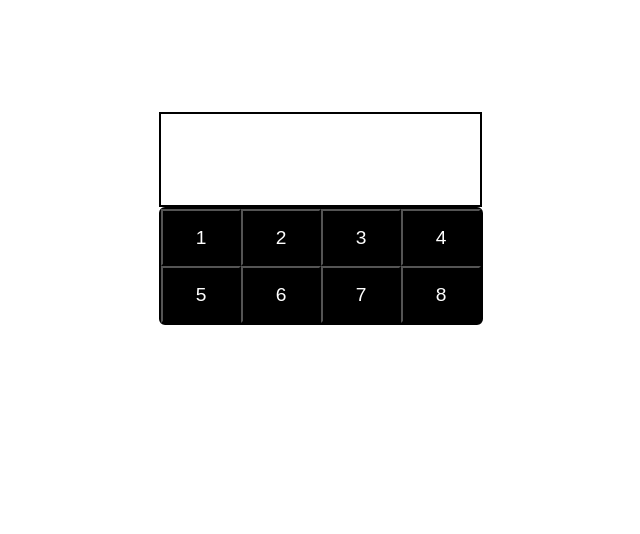
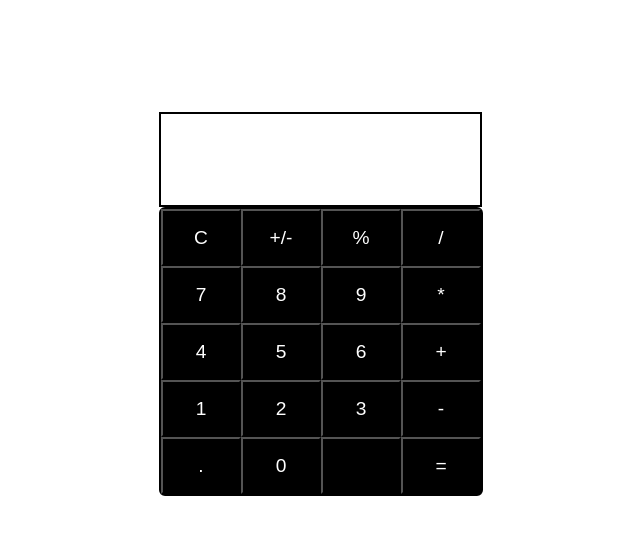
Before and after one commit to ajay09a/React-Calculator, a React (Create React App) app: page / in a window 1280 px wide. Shown: the top 534 px of the page, without its empty margins (319-959 px from the left). Built offline with nearby package versions, Linux system fonts and the light colour scheme.

Commit message:
functionality added

```diff
--- a/src/components/App.js
+++ b/src/components/App.js
@@ -1,42 +1,47 @@
-// import { useState } from "react";
+import { useState } from "react";
 import Screen from "./Screen";
 import Button from "./Button";
 
 function App() {
+  const [btn, setbtn] = useState("")
   const data = [
-    1, 2, 3, 4,
-    5, 6, 7, 8
+    "C", "+/-", "%", "/",
+    7, 8, 9, "*",
+    4, 5, 6, "+",
+    1, 2, 3, "-",
+    ".", 0, null, "=",
   ]
+  const handleClick = (e)=>{
+    e.preventDefault();
+    const btnValue = e.target.value;
+    setbtn(btn+btnValue);
+  }
+  const resetHandle = (e)=>{
+    e.preventDefault();
+    setbtn("");
+  }
+  const changesign = (e)=>{
+    e.preventDefault();
+    setbtn("");
+  }
+  const equalto = (e)=>{
+    e.preventDefault();
+    const total = eval(btn);
+    setbtn(total);
+  }
   return (
     <div className="App">
-      <Screen />
+      <Screen value={btn} />
       <div className="btns">
       {
         data.map((value)=>{
           return(
-            <Button value={value}/>
+            <Button value={value} onClick={
+              value==="="?equalto:
+              value==="+/-"?changesign:
+              value==="C"?resetHandle:handleClick}/>
           )
         })}
-        {/* <Button value={`C`} />
-        <Button value={`+/-`} />
-        <Button value={`%`} />
-        <Button value={`/`} />
-        <Button value={7} />
-        <Button value={8} />
-        <Button value={9} />
-        <Button value={`X`} />
-        <Button value={4} />
-        <Button value={5} />
-        <Button value={6} />
-        <Button value={`+`} />
-        <Button value={3} />
-        <Button value={2} />
-        <Button value={1} />
-        <Button value={`-`} />
-        <Button value={`.`} />
-        <Button value={0} />
-        <Button value={null} />
-        <Button value={`=`} /> */}
       </div>
     </div>
   );
--- a/src/components/Button.js
+++ b/src/components/Button.js
@@ -1,15 +1,10 @@
-import React, { useState } from 'react'
+import React from 'react'
 
-const Button = ({value}) => {
-    const [data, setdata] = useState('')
-    const handleClick = ()=>{
-        console.log(value)
-    }
+const Button = ({value, onClick}) => {
+
 
     return (
-        <div>
-            <button className='singleBtn' value={data} onClick={handleClick}>{value}</button>
-        </div>
+            <button className='singleBtn' value={value} onClick={onClick} >{value}</button>
     )
 }
 
--- a/src/components/Screen.js
+++ b/src/components/Screen.js
@@ -1,9 +1,9 @@
 import React from 'react'
 
-const Screen = () => {
+const Screen = ({value}) => {
   return (
     <>
-        <input />
+        <input value={value} />
     </>
   )
 }
```
